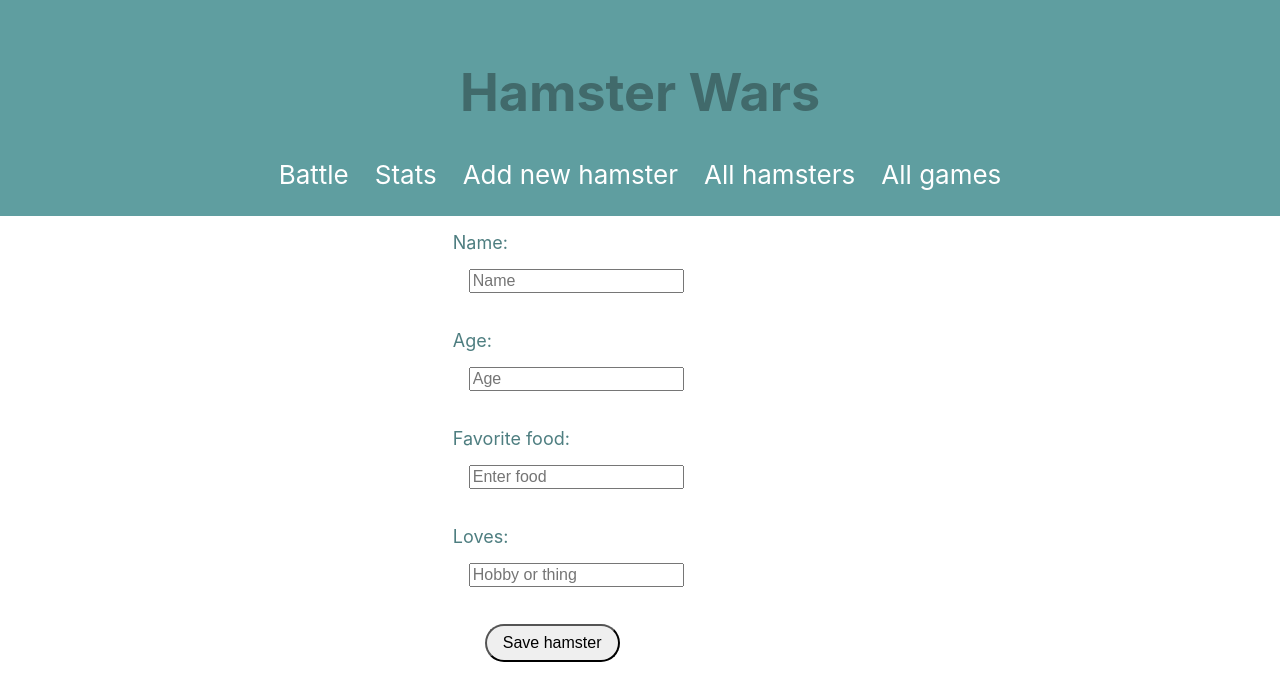
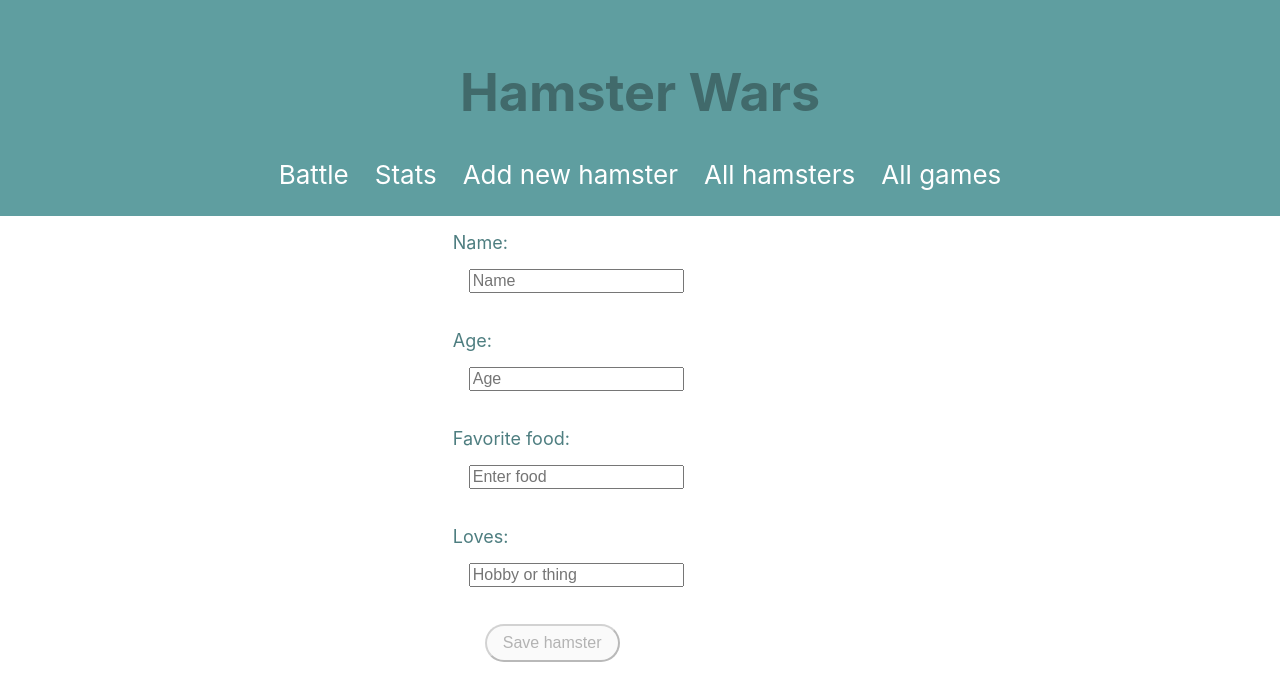
Before and after one commit to AnionaStella/hamsterwars-app, a React (Create React App) app: page /upload in a window 1280 px wide. Shown: the top 700 px of the page. Built offline with nearby package versions, Linux system fonts and the light colour scheme.

Commit message:
added validation to new hamster button

```diff
--- a/src/components/NewHamster.jsx
+++ b/src/components/NewHamster.jsx
@@ -29,6 +29,8 @@ function NewHamster () {
     let [ageClass, ageError] = ageTouched
         ? isValidNumber(ageTouched)
         : ['', ''];
+
+    const disableButton = nameError || ageError || foodError || lovesError || name === '';
 
 
     return(
@@ -74,7 +76,7 @@ function NewHamster () {
                     <div className="error">{lovesError}</div>
                 </div>
                 <br/>
-                <button disabled={nameError || ageError || foodError || lovesError} onClick={() => saveHamster(name, age, food, loves, setNewHamster)}>Save hamster</button>
+                <button disabled={ disableButton } onClick={() => saveHamster(name, age, food, loves, setNewHamster)}>Save hamster</button>
             </form>
             <h1>{ newHamster ? newHamster + 'was added' : '' }</h1>
         </div>
@@ -102,7 +104,7 @@ async function saveHamster (name, age, food, loves, setNewHamster) {
 }
 
 function isValidString(value) {
-    if( String(value).length > 0 && String(value) !== ' ' && String(value) !== '') {
+    if( String(value).trim() !== '') {
         return ['valid', ''];
     } else {
         return ['invalid', 'Please enter a value']
@@ -110,10 +112,10 @@ function isValidString(value) {
 }
 
 function isValidNumber(value) {
-    if( Number(value) > 0 && Number(value) !== ' ' && Number(value) !== '') {
+    if( !isNaN(Number(value)) ) {
         return ['valid', ''];
     } else {
-        return ['invalid', 'Please enter a number larger 0']
+        return ['invalid', 'Please enter a number']
     }
 }
 
```
